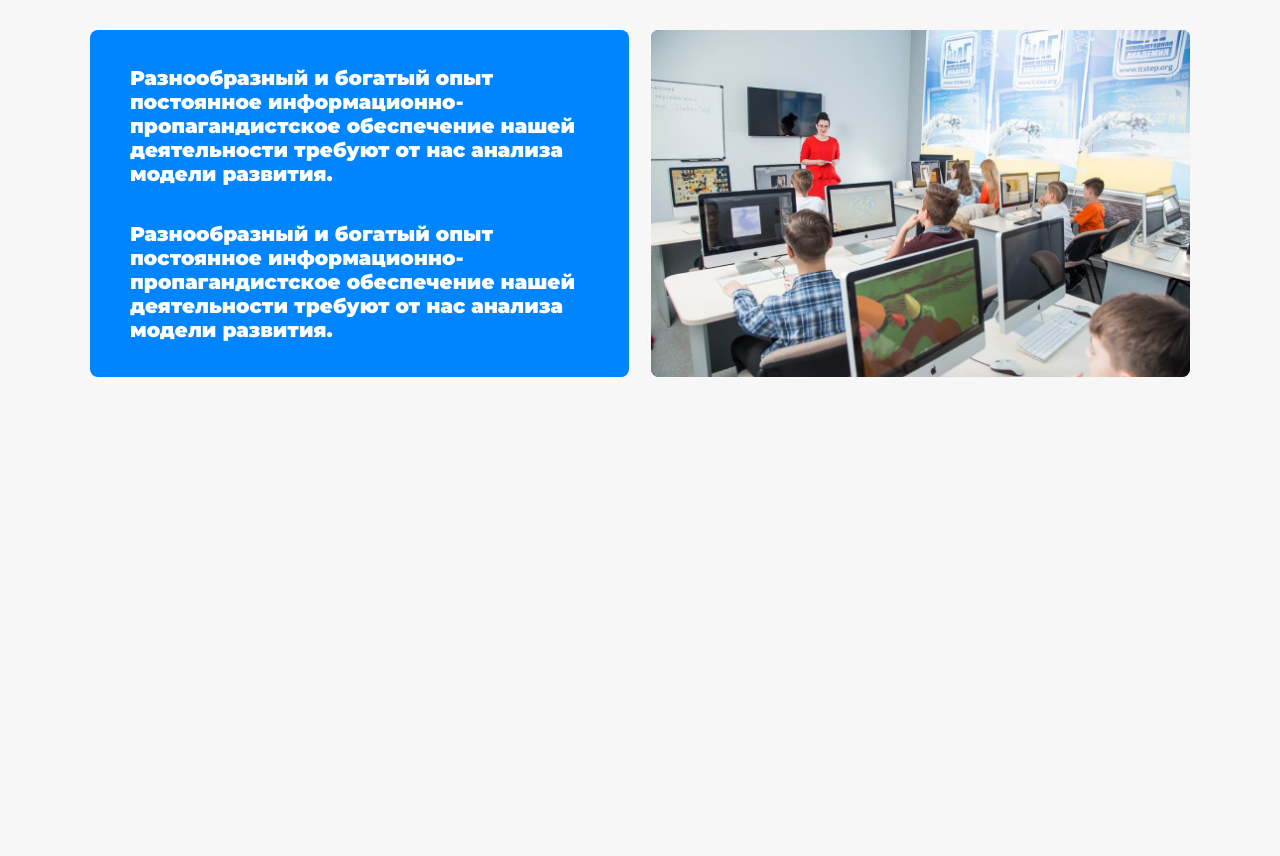
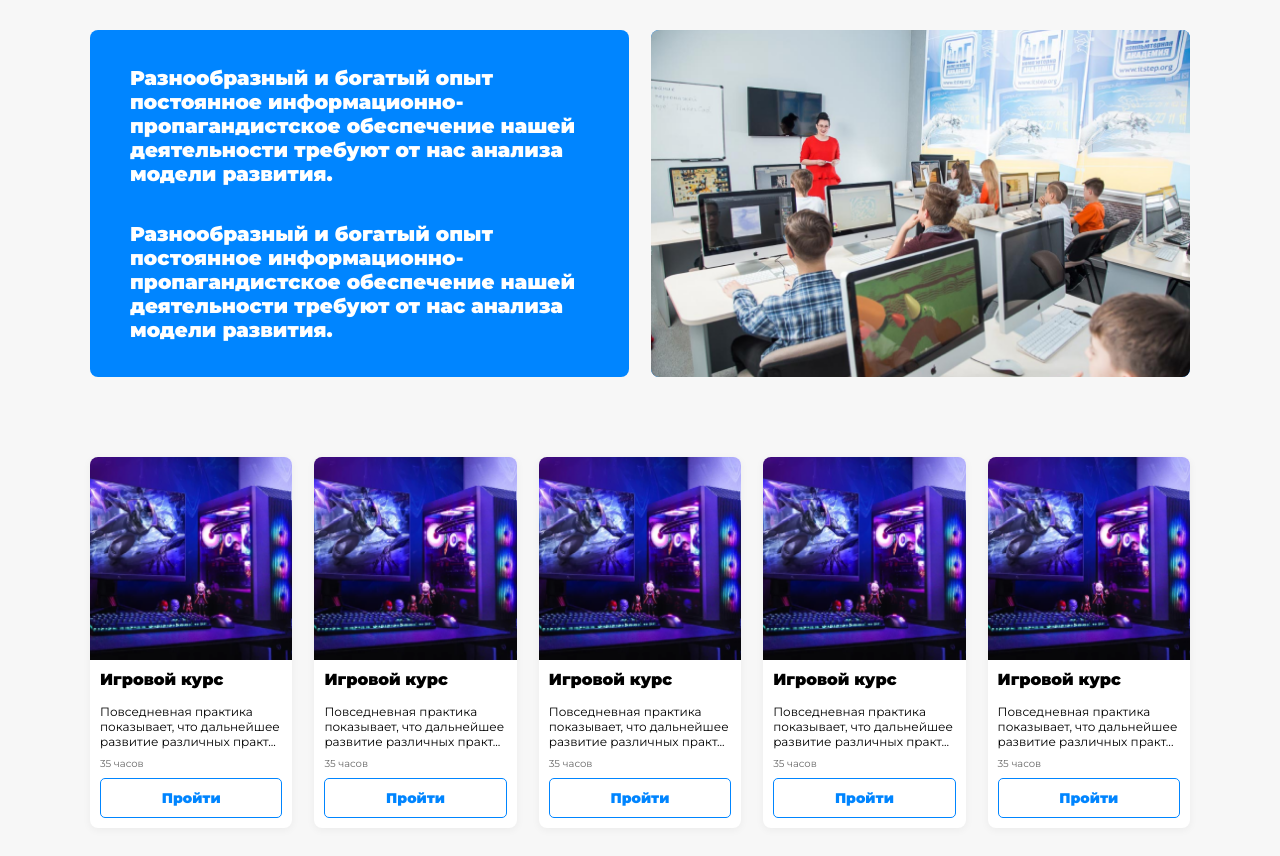
Before and after one commit to Nurullaev1703/Site, a website: page index.html in a window 1280 px wide. Shown: the part 66-922 px from the top of the page. Before the commit the page ends 800 px from the top, so only its background shows below. Drawn offline with Linux system fonts and the light colour scheme.

Commit message:
create cards

```diff
--- a/assets/scss/_colors.scss
+++ b/assets/scss/_colors.scss
@@ -6,3 +6,4 @@ $stroke:#E3E3E3;
 $placeholder:#808080;
 $bg: #F7F7F7;
 $logo: #ef5ad8;
+$gray:#6A6A6A;
--- /dev/null
+++ b/assets/scss/sections/_cards.scss
@@ -0,0 +1,18 @@
+.cards{
+    .card{
+        width: 18.4%;
+
+        .cover{
+            img{
+                border-radius: 8px 8px 0px 0px;
+            }
+        }
+
+    }
+    h2{
+        margin-bottom: 15px;
+    }
+    p{
+        margin-bottom: 8px;
+    }
+}
--- a/assets/scss/style.scss
+++ b/assets/scss/style.scss
@@ -2,7 +2,7 @@
 @import 'reset';
 @import 'colors';
 @import 'mixin';
-@import 'sections/header';
+
 
 form{
     background-color: $white;
@@ -46,7 +46,12 @@ h4{
 }
 p{
     @include font(400);
-    font-size: 14px;
+    font-size: 12px;
+
+    &.context{
+        font-size: 10px;
+        color: $gray;
+    }
 }
 h1{
     font-size: 20px;
@@ -59,6 +64,9 @@ h3{
 }
 h4{
     font-size: 12px;
+}
+section{
+    margin-bottom: 80px;
 }
 .cover{
     @include cover(100%);
@@ -97,5 +105,15 @@ svg{
     }
 }
 
+.card{
+    background: $white;
+    box-shadow: 0px 2px 8px rgba(0, 0, 0, 0.05);
+    border-radius: 8px;
+    &-content{
+        padding:10px;
+    }
+}
+
 @import 'sections/header';
 @import 'sections/main';
+@import 'sections/cards';
--- a/index.html
+++ b/index.html
@@ -47,6 +47,65 @@
              </div>
          </div>
      </section>
+     <section class="cards">
+         <div class="container">
+             <div class="card">
+                 <div class="cover">
+                     <img src="./assets/img/card.png" alt="">
+                 </div>
+                 <div class="card-content">
+                     <h2>Игровой курс</h2>
+                     <p>Повседневная практика показывает, что дальнейшее развитие различных практ...</p>
+                     <p class="context">35 часов</p>
+                     <button class="btn second">Пройти</button>
+                 </div>
+             </div>
+             <div class="card">
+                <div class="cover">
+                    <img src="./assets/img/card.png" alt="">
+                </div>
+                <div class="card-content">
+                    <h2>Игровой курс</h2>
+                    <p>Повседневная практика показывает, что дальнейшее развитие различных практ...</p>
+                    <p class="context">35 часов</p>
+                    <button class="btn second">Пройти</button>
+                </div>
+            </div>
+            <div class="card">
+                <div class="cover">
+                    <img src="./assets/img/card.png" alt="">
+                </div>
+                <div class="card-content">
+                    <h2>Игровой курс</h2>
+                    <p>Повседневная практика показывает, что дальнейшее развитие различных практ...</p>
+                    <p class="context">35 часов</p>
+                    <button class="btn second">Пройти</button>
+                </div>
+            </div>
+            <div class="card">
+                <div class="cover">
+                    <img src="./assets/img/card.png" alt="">
+                </div>
+                <div class="card-content">
+                    <h2>Игровой курс</h2>
+                    <p>Повседневная практика показывает, что дальнейшее развитие различных практ...</p>
+                    <p class="context">35 часов</p>
+                    <button class="btn second">Пройти</button>
+                </div>
+            </div>
+            <div class="card">
+                <div class="cover">
+                    <img src="./assets/img/card.png" alt="">
+                </div>
+                <div class="card-content">
+                    <h2>Игровой курс</h2>
+                    <p>Повседневная практика показывает, что дальнейшее развитие различных практ...</p>
+                    <p class="context">35 часов</p>
+                    <button class="btn second">Пройти</button>
+                </div>
+            </div>
+         </div>
+     </section>
  </div>
 </body>
 </html>
```
Also changed, not shown: assets/css/style.css, assets/img/card.png (added), 1 other file.
